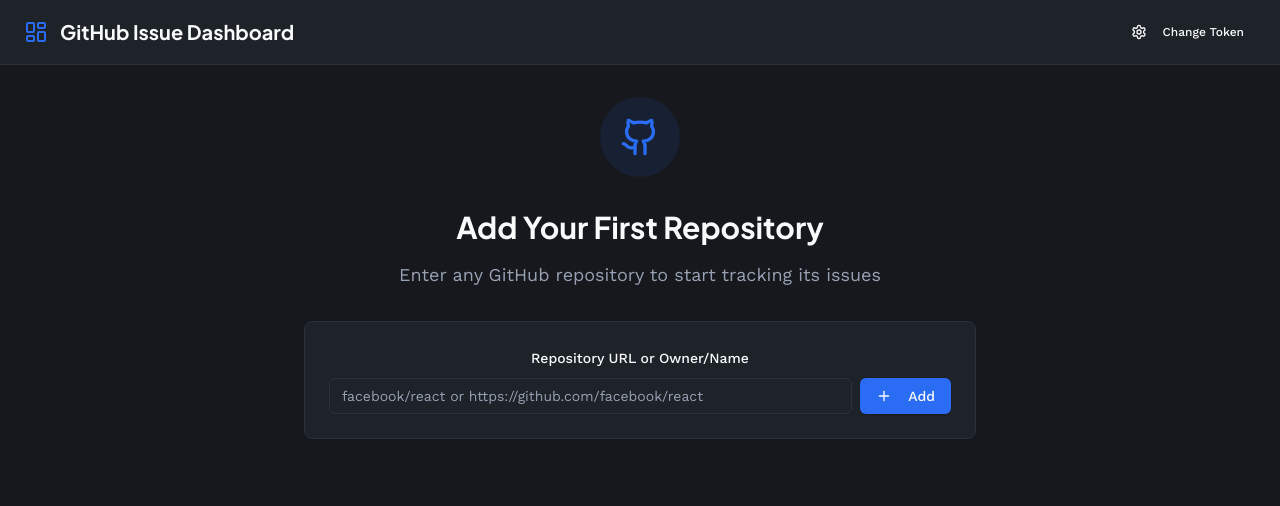
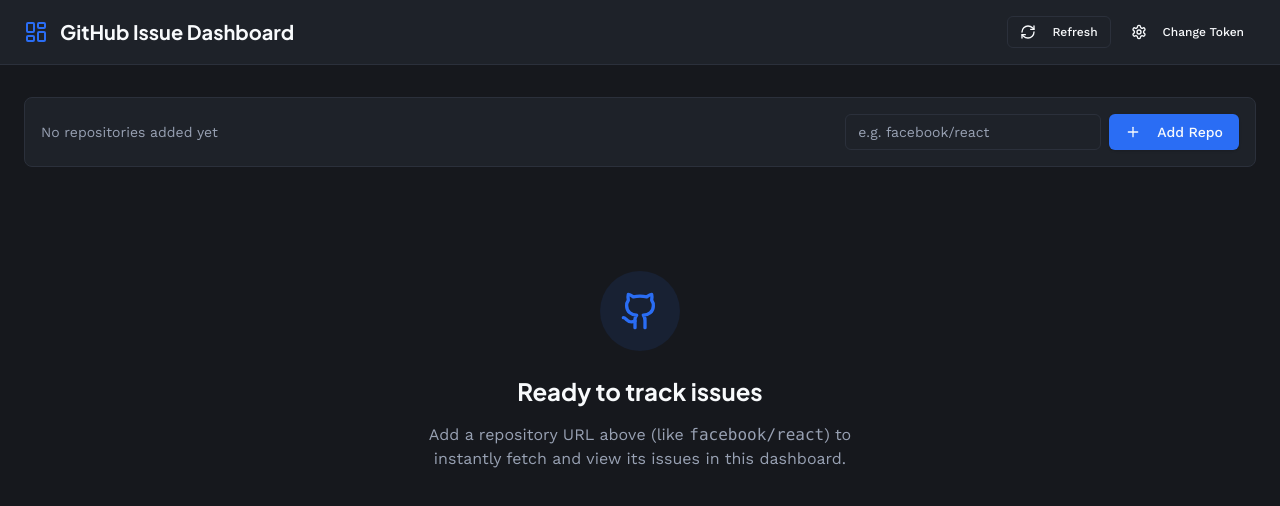
Before and after one commit to chethan9/bugss, a Next.js app: page / in a window 1280 px wide. Both pictures are taken after typing "Sample123" into the empty fields and a click on the button "Save Token". Shown: the top 506 px of the page. Built offline with nearby package versions, Linux system fonts and the light colour scheme.

Commit message:
feat(dashboard): align github api types and optimize layout

```diff
--- a/src/pages/index.tsx
+++ b/src/pages/index.tsx
@@ -3,10 +3,10 @@
 import { useState, useMemo, useEffect } from "react";
 import { DashboardMetrics } from "@/components/DashboardMetrics";
 import { ProgressBar } from "@/components/ProgressBar";
-import { IssueTable } from "@/components/IssueTable";
+import { IssueTable, type GitHubIssue } from "@/components/IssueTable";
 import { FilterPanel } from "@/components/FilterPanel";
 import { calculateMetrics } from "@/lib/mockData";
-import { Github, LayoutDashboard, Plus, Settings, Trash2 } from "lucide-react";
+import { Github, LayoutDashboard, Plus, Settings, Trash2, RefreshCw } from "lucide-react";
 import { Button } from "@/components/ui/button";
 import { Input } from "@/components/ui/input";
 import { Card } from "@/components/ui/card";
@@ -28,24 +28,12 @@
   fullName: string;
 }
 
-interface Issue {
-  id: number;
-  number: number;
-  title: string;
-  body: string | null;
-  state: string;
-  labels: Array<{ name: string; color: string }>;
-  repository: string;
-  html_url: string;
-  created_at: string;
-}
-
 export default function Home() {
   const [token, setToken] = useState("");
   const [tokenInput, setTokenInput] = useState("");
   const [repositories, setRepositories] = useState<Repository[]>([]);
   const [repoInput, setRepoInput] = useState("");
-  const [issues, setIssues] = useState<Issue[]>([]);
+  const [issues, setIssues] = useState<GitHubIssue[]>([]);
   const [isLoading, setIsLoading] = useState(false);
   const [error, setError] = useState("");
   const [showTokenDialog, setShowTokenDialog] = useState(false);
@@ -76,7 +64,10 @@
   useEffect(() => {
     if (token && repositories.length > 0) {
       fetchAllIssues();
+    } else if (repositories.length === 0) {
+      setIssues([]);
     }
+  // eslint-disable-next-line react-hooks/exhaustive-deps
   }, [repositories, token]);
 
   const saveToken = () => {
@@ -139,7 +130,7 @@
     setError("");
 
     try {
-      const allIssues: Issue[] = [];
+      const allIssues: GitHubIssue[] = [];
 
       for (const repo of repositories) {
         const response = await fetch(
@@ -157,17 +148,18 @@
         }
 
         const repoIssues = await response.json();
+
         allIssues.push(
-          ...repoIssues.map((issue: any) => ({
-            id: issue.id,
+          ...repoIssues.map((issue: any): GitHubIssue => ({
+            id: String(issue.id),
             number: issue.number,
             title: issue.title,
-            body: issue.body,
-            state: issue.state,
-            labels: issue.labels || [],
+            status: issue.state === "open" ? "open" : "closed",
             repository: repo.fullName,
-            html_url: issue.html_url,
-            created_at: issue.created_at,
+            labels: (issue.labels || []).map((l: any) => typeof l === "string" ? l : l.name),
+            assignee: issue.assignees?.[0]?.login || issue.assignee?.login,
+            url: issue.html_url,
+            createdAt: issue.created_at,
           }))
         );
       }
@@ -200,28 +192,20 @@
       }
 
       if (filters.statuses.length > 0) {
-        const statusMap: Record<string, string> = {
-          open: "open",
-          closed: "closed",
-        };
-        if (!filters.statuses.includes(statusMap[issue.state])) {
+        if (!filters.statuses.includes(issue.status)) {
           return false;
         }
       }
 
       if (filters.labels.length > 0) {
-        const issueLabels = issue.labels?.map((l: any) => l.name || l) || [];
-        if (!filters.labels.some((label) => issueLabels.includes(label))) {
+        if (!filters.labels.some((label) => issue.labels.includes(label))) {
           return false;
         }
       }
 
       if (filters.search) {
         const searchLower = filters.search.toLowerCase();
-        return (
-          issue.title.toLowerCase().includes(searchLower) ||
-          issue.body?.toLowerCase().includes(searchLower)
-        );
+        return issue.title.toLowerCase().includes(searchLower);
       }
 
       return true;
@@ -237,11 +221,9 @@
   const availableLabels = useMemo(() => {
     const labels = new Set<string>();
     issues.forEach((issue) => {
-      issue.labels?.forEach((label: any) => {
-        labels.add(typeof label === "string" ? label : label.name);
+      issue.labels.forEach((label) => labels.add(label));
     });
-    });
-    return Array.from(labels);
+    return Array.from(labels).sort();
   }, [issues]);
 
   if (!token) {
@@ -264,7 +246,7 @@
                 GitHub Personal Access Token
               </DialogTitle>
               <DialogDescription>
-                Enter your GitHub token to start tracking repository issues
+                Enter your GitHub token to start tracking repository issues locally. No login required.
               </DialogDescription>
             </DialogHeader>
 
@@ -298,8 +280,7 @@
                   </a>
                 </p>
                 <p className="text-xs text-muted-foreground">
-                  Required scopes: <code className="rounded bg-muted px-1 py-0.5">repo</code>,{" "}
-                  <code className="rounded bg-muted px-1 py-0.5">read:user</code>
+                  Required scopes: <code className="rounded bg-muted px-1 py-0.5">repo</code>
                 </p>
               </div>
               <Button onClick={saveToken} className="w-full">
@@ -314,65 +295,40 @@
 
   return (
     <div className="min-h-screen bg-background">
-      <header className="border-b border-border bg-card">
+      <header className="border-b border-border bg-card sticky top-0 z-10">
         <div className="container flex h-16 items-center justify-between px-6">
           <div className="flex items-center gap-3">
             <LayoutDashboard className="h-6 w-6 text-primary" />
-            <h1 className="font-heading text-xl font-bold">GitHub Issue Dashboard</h1>
+            <h1 className="font-heading text-xl font-bold hidden sm:block">GitHub Issue Dashboard</h1>
           </div>
+          <div className="flex items-center gap-2">
+            <Button variant="outline" size="sm" onClick={fetchAllIssues} disabled={isLoading}>
+              <RefreshCw className={`mr-2 h-4 w-4 ${isLoading ? "animate-spin" : ""}`} />
+              Refresh
+            </Button>
             <Button variant="ghost" size="sm" onClick={resetToken}>
               <Settings className="mr-2 h-4 w-4" />
               Change Token
             </Button>
           </div>
+        </div>
       </header>
 
       <main className="container px-6 py-8">
-        {repositories.length === 0 ? (
-          <div className="mx-auto max-w-2xl text-center">
-            <div className="mb-8 inline-flex h-20 w-20 items-center justify-center rounded-full bg-primary/10">
-              <Github className="h-10 w-10 text-primary" />
-            </div>
-            <h2 className="mb-4 font-heading text-3xl font-bold">Add Your First Repository</h2>
-            <p className="mb-8 text-lg text-muted-foreground">
-              Enter any GitHub repository to start tracking its issues
-            </p>
-
-            <Card className="p-6">
-              <div className="space-y-4">
-                <div className="space-y-2">
-                  <Label>Repository URL or Owner/Name</Label>
-                  <div className="flex gap-2">
-                    <Input
-                      placeholder="facebook/react or https://github.com/facebook/react"
-                      value={repoInput}
-                      onChange={(e) => setRepoInput(e.target.value)}
-                      onKeyDown={(e) => e.key === "Enter" && addRepository()}
-                    />
-                    <Button onClick={addRepository}>
-                      <Plus className="mr-2 h-4 w-4" />
-                      Add
-                    </Button>
-                  </div>
-                  {error && (
-                    <p className="text-sm text-destructive">{error}</p>
-                  )}
-                </div>
-              </div>
-            </Card>
-          </div>
-        ) : (
-          <>
         <div className="mb-6">
           <Card className="p-4">
-                <div className="flex items-center justify-between">
-                  <div className="flex flex-wrap gap-2">
+            <div className="flex flex-col sm:flex-row sm:items-center justify-between gap-4">
+              <div className="flex flex-wrap gap-2 items-center">
+                {repositories.length === 0 && (
+                  <span className="text-muted-foreground text-sm py-1">No repositories added yet</span>
+                )}
                 {repositories.map((repo) => (
-                      <Badge key={repo.fullName} variant="secondary" className="gap-2">
+                  <Badge key={repo.fullName} variant="secondary" className="gap-2 text-sm py-1">
+                    <Github className="w-3 h-3" />
                     {repo.fullName}
                     <button
                       onClick={() => removeRepository(repo.fullName)}
-                          className="hover:text-destructive"
+                      className="hover:text-destructive ml-1"
                     >
                       <Trash2 className="h-3 w-3" />
                     </button>
@@ -381,27 +337,31 @@
               </div>
               <div className="flex gap-2">
                 <Input
-                      placeholder="Add repository..."
+                  placeholder="e.g. facebook/react"
                   value={repoInput}
                   onChange={(e) => setRepoInput(e.target.value)}
                   onKeyDown={(e) => e.key === "Enter" && addRepository()}
-                      className="w-64"
+                  className="w-full sm:w-64"
                 />
-                    <Button onClick={addRepository} size="sm">
-                      <Plus className="h-4 w-4" />
+                <Button onClick={addRepository}>
+                  <Plus className="h-4 w-4 sm:mr-2" />
+                  <span className="hidden sm:inline">Add Repo</span>
                 </Button>
               </div>
             </div>
+            {error && <p className="text-sm text-destructive mt-2">{error}</p>}
           </Card>
         </div>
 
+        {repositories.length > 0 ? (
+          <>
             <div className="mb-8">
               <h2 className="mb-6 font-heading text-2xl font-bold">Summary</h2>
               <DashboardMetrics
                 totalRepos={repositories.length}
                 totalIssues={filteredIssues.length}
                 open={metrics.statusCounts.open}
-                inProgress={0}
+                inProgress={metrics.statusCounts.inProgress || 0}
                 closed={metrics.statusCounts.closed}
               />
             </div>
@@ -467,12 +427,28 @@
                   <h3 className="font-heading text-lg font-semibold">
                     Issues ({filteredIssues.length})
                   </h3>
-                  {isLoading && <Badge variant="secondary">Loading...</Badge>}
+                  {isLoading && <Badge variant="secondary" className="animate-pulse">Fetching from GitHub...</Badge>}
                 </div>
+                {filteredIssues.length > 0 ? (
                   <IssueTable issues={filteredIssues} />
+                ) : (
+                  <Card className="p-8 text-center text-muted-foreground">
+                    No issues found matching your filters.
+                  </Card>
+                )}
               </div>
             </div>
           </>
+        ) : (
+          <div className="py-20 text-center">
+            <div className="mb-6 inline-flex h-20 w-20 items-center justify-center rounded-full bg-primary/10">
+              <Github className="h-10 w-10 text-primary" />
+            </div>
+            <h2 className="mb-4 font-heading text-2xl font-bold">Ready to track issues</h2>
+            <p className="text-muted-foreground max-w-md mx-auto">
+              Add a repository URL above (like <code>facebook/react</code>) to instantly fetch and view its issues in this dashboard.
+            </p>
+          </div>
         )}
       </main>
     </div>
```
Lines whose indentation alone changed are shown as unchanged.
